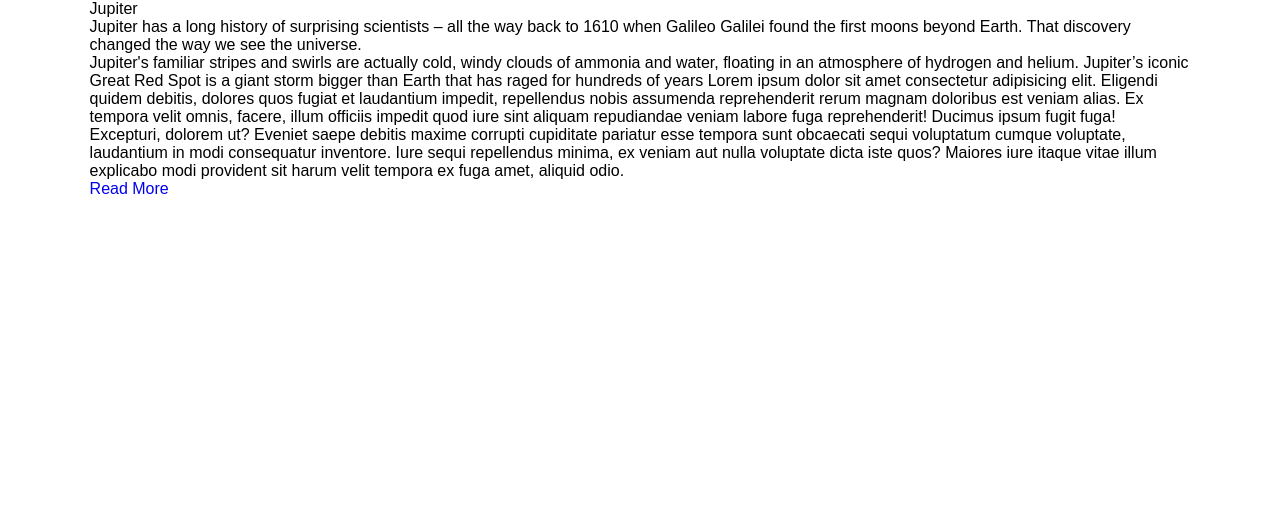
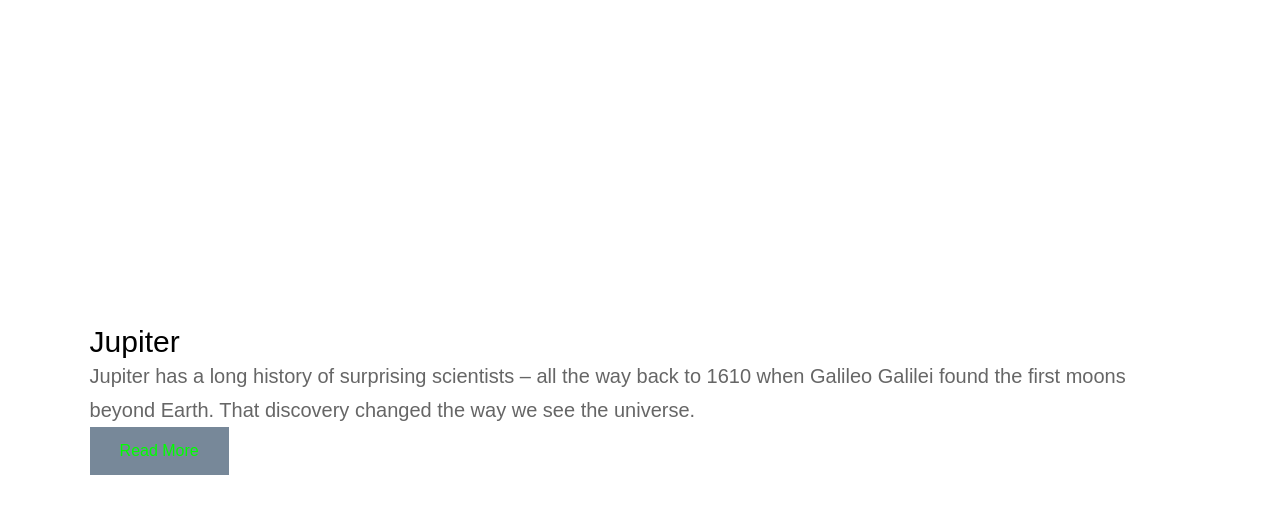
Before and after one commit to sdhanrajaxioned/jquery_readMore, a plain HTML site: page index.html in a window 1280 px wide. Drawn offline with nearby package versions, Linux system fonts and the light colour scheme.

Commit message:
added content styling

```diff
--- a/assets/css/style.css
+++ b/assets/css/style.css
@@ -109,23 +109,41 @@ li {
   margin: 0 auto;
 }
 /*=================================
-  Header styling starts here
-=================================*/
-
-
-
-
-
-
-/*=================================
-  Header styling ends here
-=================================*/
-
-/*=================================
   main styling starts here
 =================================*/
 
+body {
+  height: 100vh;
+  display: flex;
+  flex-direction: column;
+  justify-content: center;
+  align-items: center;
+  margin: 0 auto;
+  /* text-align: center; */
+}
 
+.content p {
+  font-size: 20px;
+  line-height: 34px;
+  color: #666;
+}
+
+.read-more { display: none ;}
+
+.content h1 { font-size: 30px; }
+
+.read-more-btn {
+  padding: 15px 30px;
+  background-color:lightslategrey;
+  color:lime;
+  text-decoration: none;
+}
+
+.read-more-btn:hover {
+  color: lightslategrey;
+  background-color: lime;
+  transition: .4s ease-in-out;
+}
 
 
 
```
